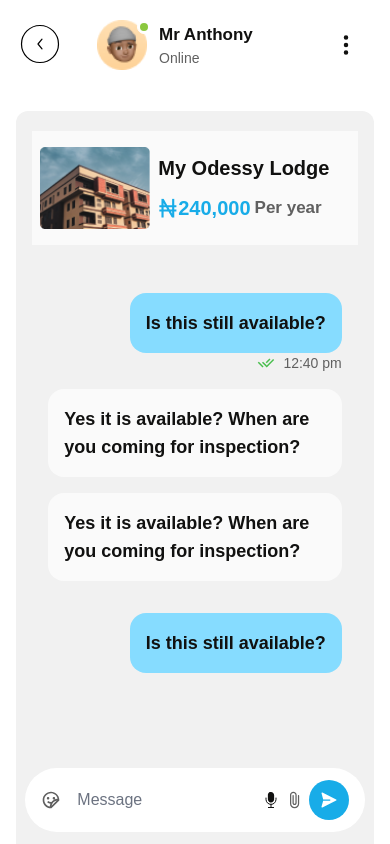
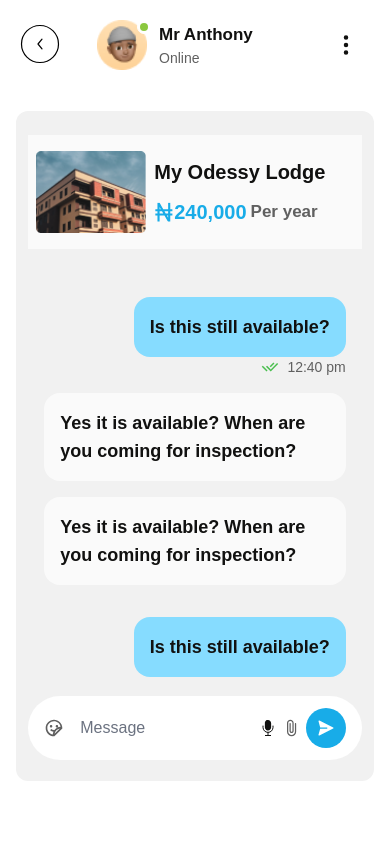
Before and after one commit to Kingsleyaham/chat-box-notification, a React (Vite) app: page /chat/1 in a window 390 px wide. Built offline with nearby package versions, Linux system fonts and the light colour scheme; a web font is replaced by a local one.

Commit message:
add padding below chat box

```diff
--- a/src/components/layout/MobileHeader.tsx
+++ b/src/components/layout/MobileHeader.tsx
@@ -9,7 +9,7 @@ const MobileHeader = ({ isActive }: PropTypes) => {
   const navigate = useNavigate();
   return (
     <div className="flex flex-col gap-4 justify-start bg-white py-5 px-4 sm:px-12 font-secondary">
-      <div>
+      <div className="">
         <button onClick={() => navigate(-1)}>
           <ArrowRight />
         </button>
--- a/src/pages/dashboard/chat/Chats.tsx
+++ b/src/pages/dashboard/chat/Chats.tsx
@@ -51,7 +51,11 @@ const Chats = () => {
           </div>
         </div>
       )}
-      <div className="w-11/12 md:static md:mb-0 fixed overflow-y-auto left-0 right-0 h-screen mx-auto md:w-full md:p-0 p-4 md:mx-0 md:rounded-none bg-accent5 rounded-xl">
+      <div
+        className={
+          "w-11/12 md:static md:mb-0 overflow-y-auto left-0 right-0 mx-auto md:w-full md:p-0 px-3 pb-1 pt-5 md:mx-0 md:rounded-none bg-accent5 rounded-xl"
+        }
+      >
         {/* Chat Tittle */}
         {!isTabletOrMobile && (
           <div className="flex justify-between items-center bg-[#fafafa] shadow-lg py-5 px-16">
--- a/src/pages/dashboard/chat/components/ChatFooter.tsx
+++ b/src/pages/dashboard/chat/components/ChatFooter.tsx
@@ -16,7 +16,7 @@ const ChatFooter = ({ setInputIsFocused }: propTypes) => {
   const isMobile = useMediaQuery({ query: "(max-width: 640px)" });
 
   return (
-    <div className="fixed bottom-0 bg-white right-0 md:py-2 w-[87%] mx-auto my-[3%] md:my-0 rounded-full md:rounded-none md:px-0 overflow-x-hidden md:w-full left-0 lg:pl-96 z-0">
+    <div className="md:fixed bottom-0 bg-white right-0 md:py-2 w-full mx-auto my-[5%] md:my-0 rounded-full md:rounded-none md:px-0 overflow-x-hidden md:w-full left-0 lg:pl-96 z-0">
       <div className="flex justify-start items-center gap-1 px-4 md:px-8">
         <span className="cursor-pointer">
           <EmojiIcon isMobile={isMobile} />
--- a/src/pages/dashboard/chat/components/icons/VoiceNoteIcon.tsx
+++ b/src/pages/dashboard/chat/components/icons/VoiceNoteIcon.tsx
@@ -13,7 +13,7 @@ const VoiceNoteIcon = ({ isMobile }: ChatIconProps) => {
         d="M11.25 26.25H18.75M22.5 12.1875V14.0625C22.5 18.1875 19.125 21.5625 15 21.5625C10.875 21.5625 7.5 18.1875 7.5 14.0625V12.1875M15 21.5625V26.25"
         stroke="#111110"
         strokeWidth="1.5"
-        stroke-miterlimit="10"
+        strokeMiterlimit="10"
         strokeLinecap="square"
       />
       <path
--- a/src/pages/dashboard/chat/index.tsx
+++ b/src/pages/dashboard/chat/index.tsx
@@ -1,7 +1,7 @@
 import { useMediaQuery } from "react-responsive";
 import { Outlet, useLocation } from "react-router-dom";
+import MobileSideBar from "./components/ChatMobileSideBar";
 import ChatSideBar from "./components/ChatSideBar";
-import MobileSideBar from "./components/ChatMobileSideBar";
 
 const Chat = () => {
   const isTabletOrMobile = useMediaQuery({ query: "(max-width: 1023px)" });
@@ -9,11 +9,17 @@ const Chat = () => {
   const { pathname } = useLocation();
 
   return (
-    <div className="flex gap-8">
+    <div className="">
       {isTabletOrMobile ? (
         <>
           <div className="mt-2 w-full bg-white">
-            {pathname === "/chat" ? <MobileSideBar /> : <Outlet />}
+            {pathname === "/chat" ? (
+              <MobileSideBar />
+            ) : (
+              <div className="h-full mb-2 md:mb-0">
+                <Outlet />
+              </div>
+            )}
           </div>
         </>
       ) : (
--- a/src/pages/dashboard/index.tsx
+++ b/src/pages/dashboard/index.tsx
@@ -15,7 +15,7 @@ const Dashboard = () => {
   return (
     <>
       {isTabletOrMobile ? (
-        <div className="">
+        <div className="h-screen">
           {!isActive("chat/") && <Navbar isActive={isActive} />}
           {!isActive("profile") && <MobileHeader isActive={isActive} />}
           <div className="pt-2">
```
